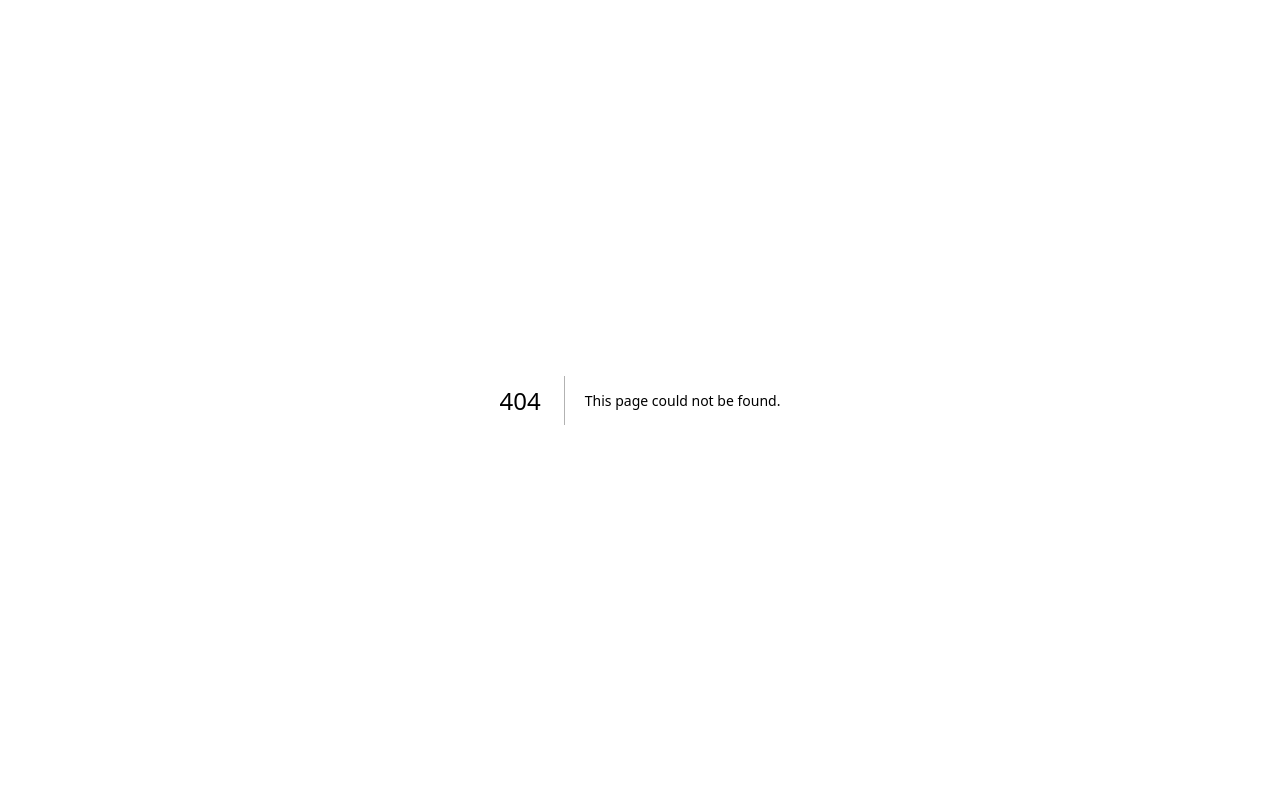
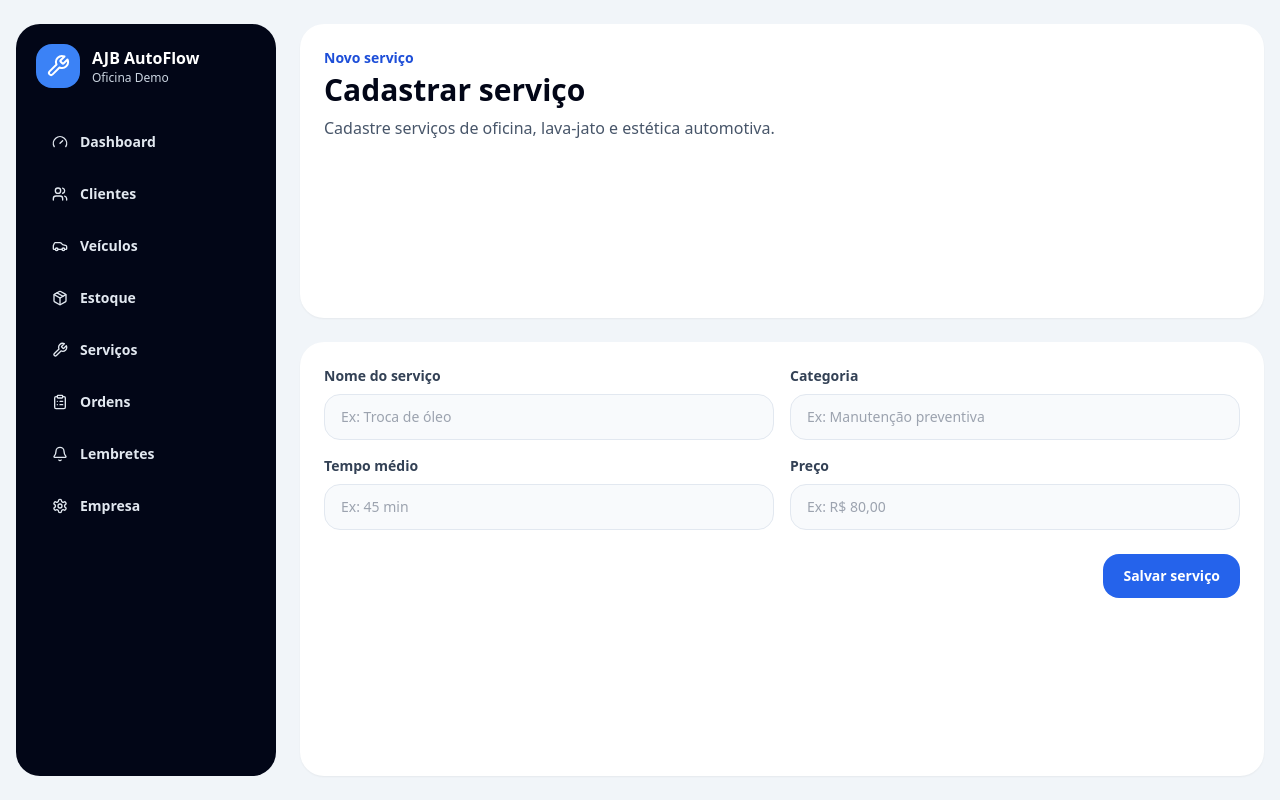
Before and after one commit to anjobrito/ajb-autoflow, a Next.js app: page /servicos/novo in a window 1280 px wide. Before the commit this address had no page. Built offline with nearby package versions, Linux system fonts and the light colour scheme.

Commit message:
feat: add functional new service page

```diff
--- /dev/null
+++ b/app/servicos/novo/page.tsx
@@ -0,0 +1,55 @@
+"use client";
+
+import { useRouter } from "next/navigation";
+import { FormEvent, useState } from "react";
+import { AppShell } from "@/components/app-shell";
+import { PageHeader } from "@/components/page-header";
+import { saveService } from "@/lib/browser-store";
+
+function Input({ name, label, placeholder }: { name: string; label: string; placeholder: string }) {
+  return (
+    <label className="grid gap-2 text-sm font-bold text-slate-700">
+      {label}
+      <input name={name} required placeholder={placeholder} className="rounded-2xl border border-slate-200 bg-slate-50 px-4 py-3 font-medium outline-none focus:border-blue-500 focus:bg-white" />
+    </label>
+  );
+}
+
+export default function NovoServicoPage() {
+  const router = useRouter();
+  const [saved, setSaved] = useState(false);
+
+  function handleSubmit(event: FormEvent<HTMLFormElement>) {
+    event.preventDefault();
+    const formData = new FormData(event.currentTarget);
+
+    saveService({
+      name: String(formData.get("name") ?? ""),
+      category: String(formData.get("category") ?? ""),
+      duration: String(formData.get("duration") ?? ""),
+      price: String(formData.get("price") ?? "R$ 0,00"),
+      status: "Ativo",
+    });
+
+    setSaved(true);
+    setTimeout(() => router.push("/servicos"), 700);
+  }
+
+  return (
+    <AppShell>
+      <PageHeader eyebrow="Novo serviço" title="Cadastrar serviço" description="Cadastre serviços de oficina, lava-jato e estética automotiva." />
+      <form onSubmit={handleSubmit} className="rounded-3xl bg-white p-6 shadow-sm">
+        <div className="grid gap-4 md:grid-cols-2">
+          <Input name="name" label="Nome do serviço" placeholder="Ex: Troca de óleo" />
+          <Input name="category" label="Categoria" placeholder="Ex: Manutenção preventiva" />
+          <Input name="duration" label="Tempo médio" placeholder="Ex: 45 min" />
+          <Input name="price" label="Preço" placeholder="Ex: R$ 80,00" />
+        </div>
+        <div className="mt-6 flex items-center justify-end gap-3">
+          {saved ? <span className="text-sm font-bold text-emerald-700">Serviço salvo!</span> : null}
+          <button className="rounded-2xl bg-blue-600 px-5 py-3 text-sm font-black text-white hover:bg-blue-700">Salvar serviço</button>
+        </div>
+      </form>
+    </AppShell>
+  );
+}
```
